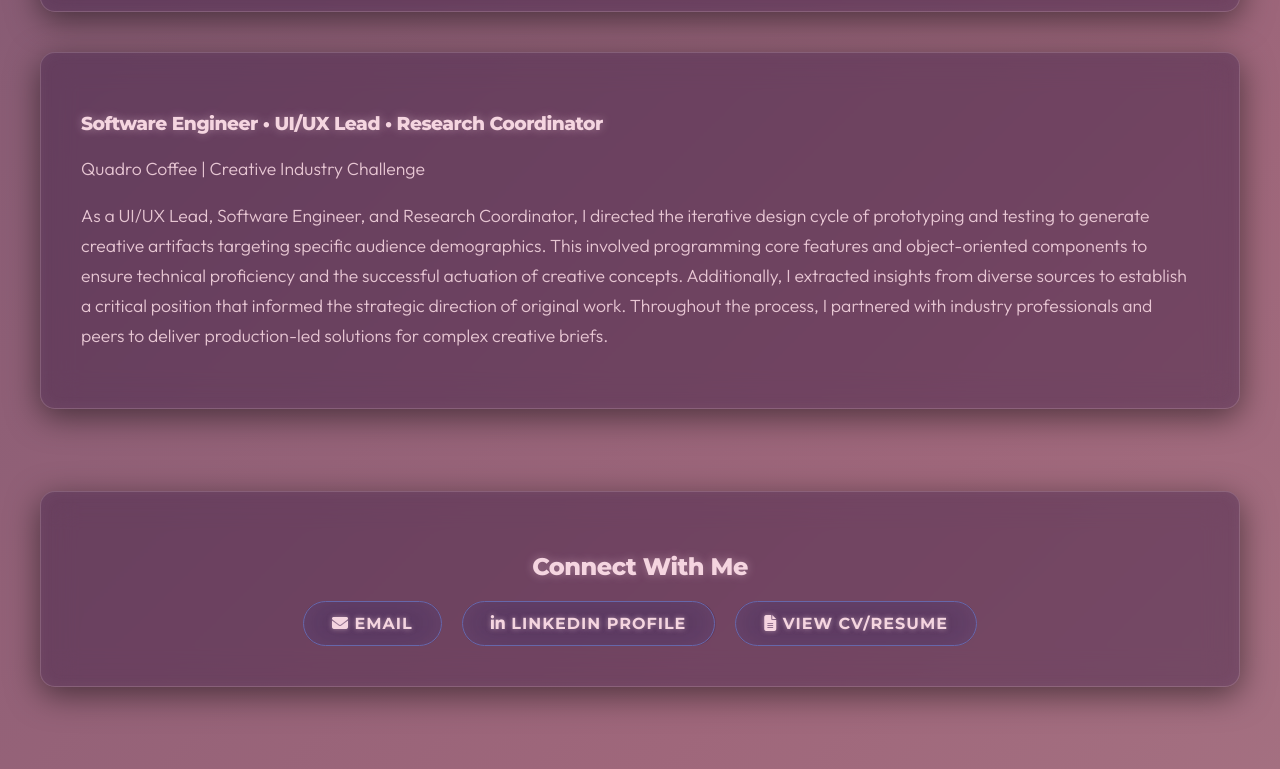
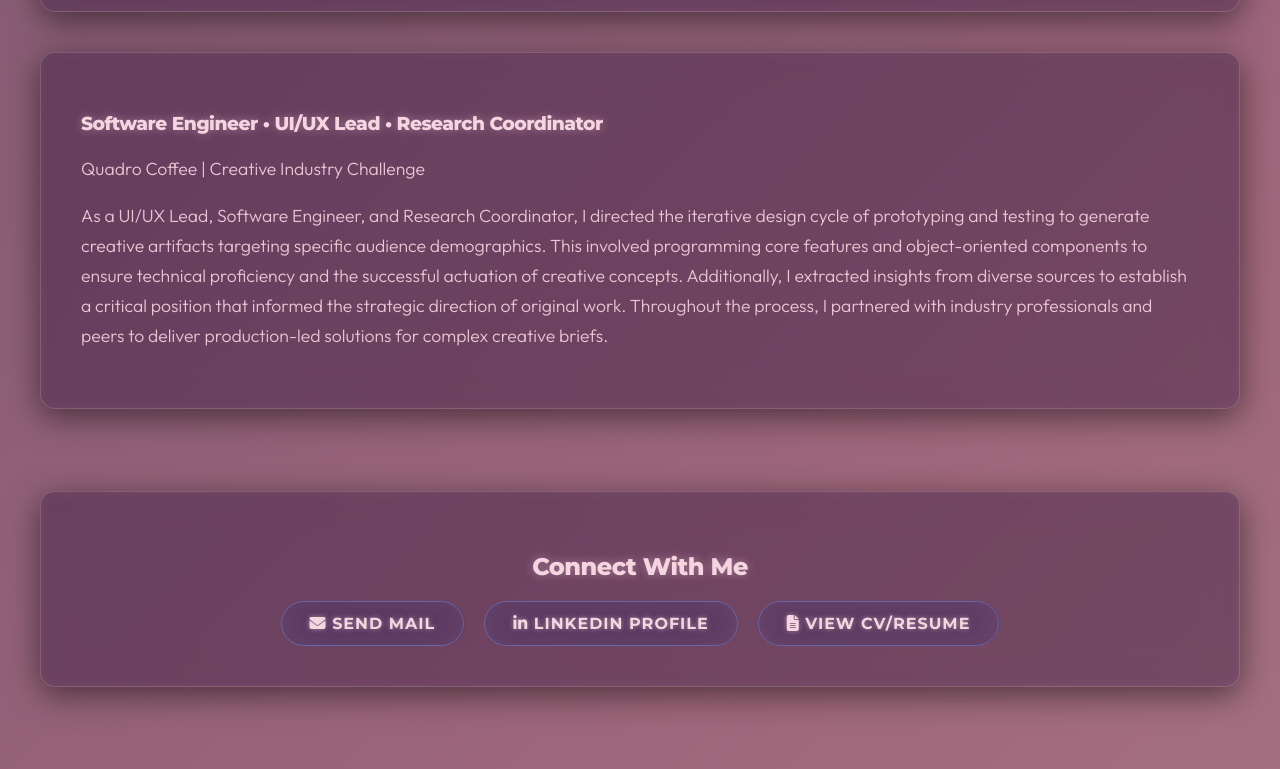
Before and after one commit to ezekielbrioso/Portfolio, a plain HTML site: page index.html in a window 1280 px wide. Shown: the part 3945-4714 px from the top of the page. Drawn offline with Linux system fonts and the light colour scheme.

Commit message:
Changed path for cv

```diff
--- a/index.html
+++ b/index.html
@@ -607,9 +607,9 @@
             <div class="glass glass-panel">
                 <h2>Connect With Me</h2>
                 <div class="button-group">
-                    <a href="mailto:zie.brioso@gmail.com" class="glass-btn"><i class="fas fa-envelope"></i> Email</a>
+                    <a href="mailto:zie.brioso@gmail.com" class="glass-btn"><i class="fas fa-envelope"></i> Send Mail</a>
                     <a href="https://linkedin.com/in/ezekiel-brioso-142330379" class="glass-btn" target="_blank"><i class="fab fa-linkedin-in"></i> LinkedIn Profile</a>
-                    <a href="https://drive.google.com/file/d/1LRcb_2kOyRnJsGuufJXJFrZngNTaEw3n/view?usp=sharing" target="_blank" class="glass-btn"><i class="fas fa-file-alt"></i> View CV/Resume</a>
+                    <a href="https://drive.google.com/file/d/1ldsXSE1oJE8fHLOapRrx9ngfA9_5SJGd/view?usp=sharing" target="_blank" class="glass-btn"><i class="fas fa-file-alt"></i> View CV/Resume</a>
                 </div>
             </div>
         </section>
```
